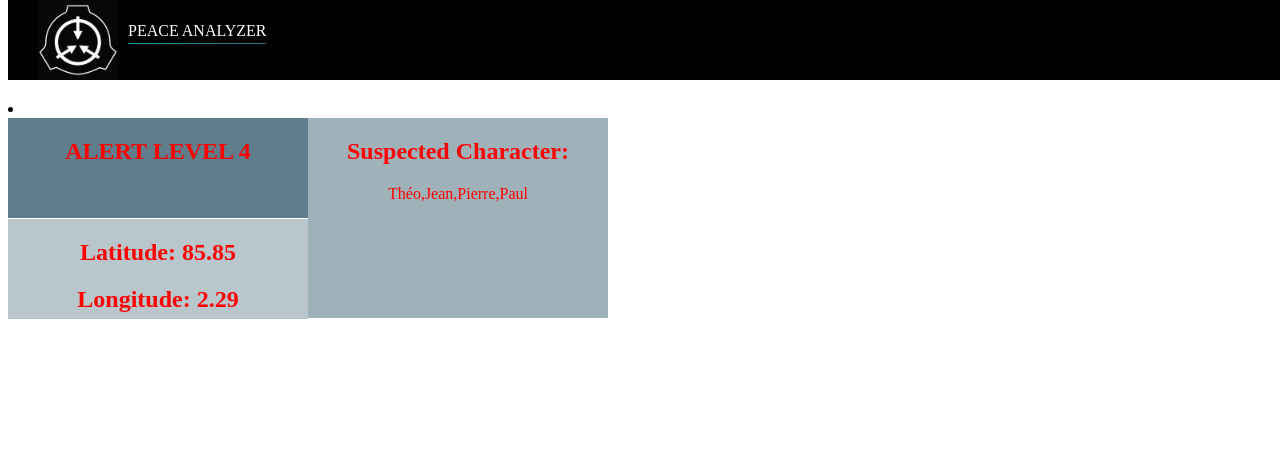
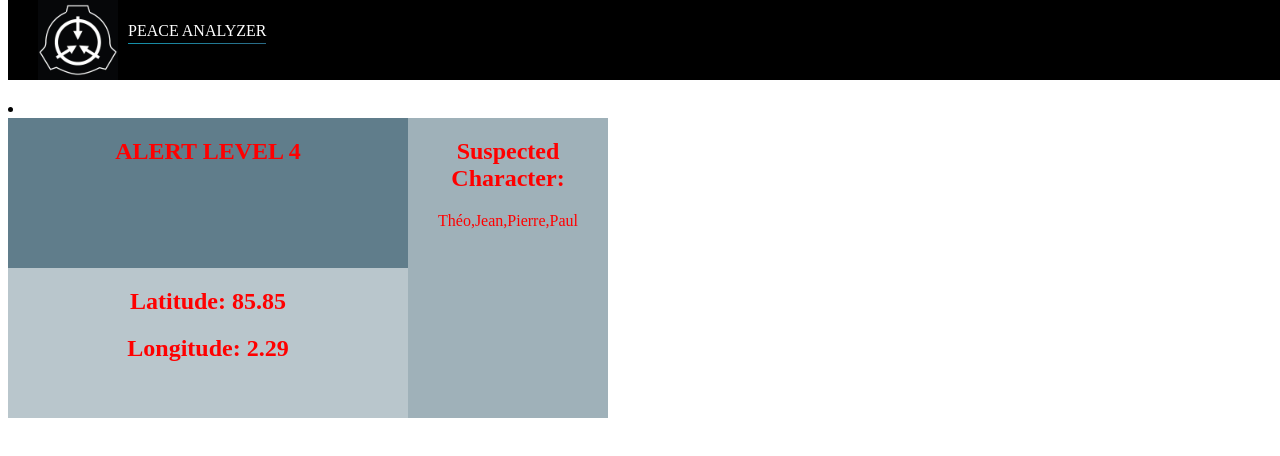
Before and after one commit to TechInTerh/Peace-Project, an Angular app in the folder srvc_website/: page / in a window 1280 px wide. Shown: the top 456 px of the page. Built offline with nearby package versions, Linux system fonts and the light colour scheme.

Commit message:
Refacto: Create a grid for alerts

```diff
--- a/srvc_website/src/app/component/drone-report/drone-report.component.css
+++ b/srvc_website/src/app/component/drone-report/drone-report.component.css
@@ -1,25 +1,31 @@
-section{
-	background-color: #607D8B;
-	width: 300px;
-	position: absolute;
-	height: 100px;
-}
-article{
-	width: 300px;
-	background-color: #607d8b70;
-	position: absolute;
-	top: 219px;
-	height: 100px;
-}
-aside{
-	background-color: #607d8b99;
-	width: 300px;
-	position: absolute;
-	left: 308px;
-
-	height: 200px;
-}
 h2 , p {
 	text-align: center;
 	color: red;
 }
+
+.drone-report
+{
+	width: 600px;
+	height: 300px;
+	display: grid;
+	grid-template-columns: 2fr 1fr;
+	grid-template-rows: 1fr 1fr;
+	grid-template-areas: "alert datas"
+						"localisation datas";
+}
+
+.alert
+{
+	grid-area: alert;
+	background-color: #607D8B;
+}
+.localisation
+{
+	grid-area: localisation;
+	background-color: #607d8b70;
+}
+.datas
+{
+	grid-area: datas;
+	background-color: #607d8b99;
+}
--- a/srvc_website/src/app/component/drone-report/drone-report.component.html
+++ b/srvc_website/src/app/component/drone-report/drone-report.component.html
@@ -1,13 +1,13 @@
 <div class="drone-report">
-	<section>
+	<div class="alert">
 		<h2>ALERT LEVEL {{reports.id}}</h2>
-	</section>
-	<article>
+	</div>
+	<div class="localisation">
 		<h2>Latitude: {{reports.lattitude}}</h2>
 		<h2>Longitude: {{reports.longitude}}</h2>
-	</article>
-	<aside>
+	</div>
+	<div class="datas">
 		<h2>Suspected Character:</h2>
 		<p>    {{reports.names}}</p>
-	</aside>
+	</div>
 </div>
--- a/srvc_website/src/app/component/list-report/list-report.component.ts
+++ b/srvc_website/src/app/component/list-report/list-report.component.ts
@@ -25,6 +25,7 @@ export class ListReportComponent implements OnInit {
   }
 
   refresh_list() {
+    //this.reports.push(new Report(7,["March","Jean","Jeremy","Paul"],90.85,1.29));
     console.log("Refreshing list");
   }
 
```
